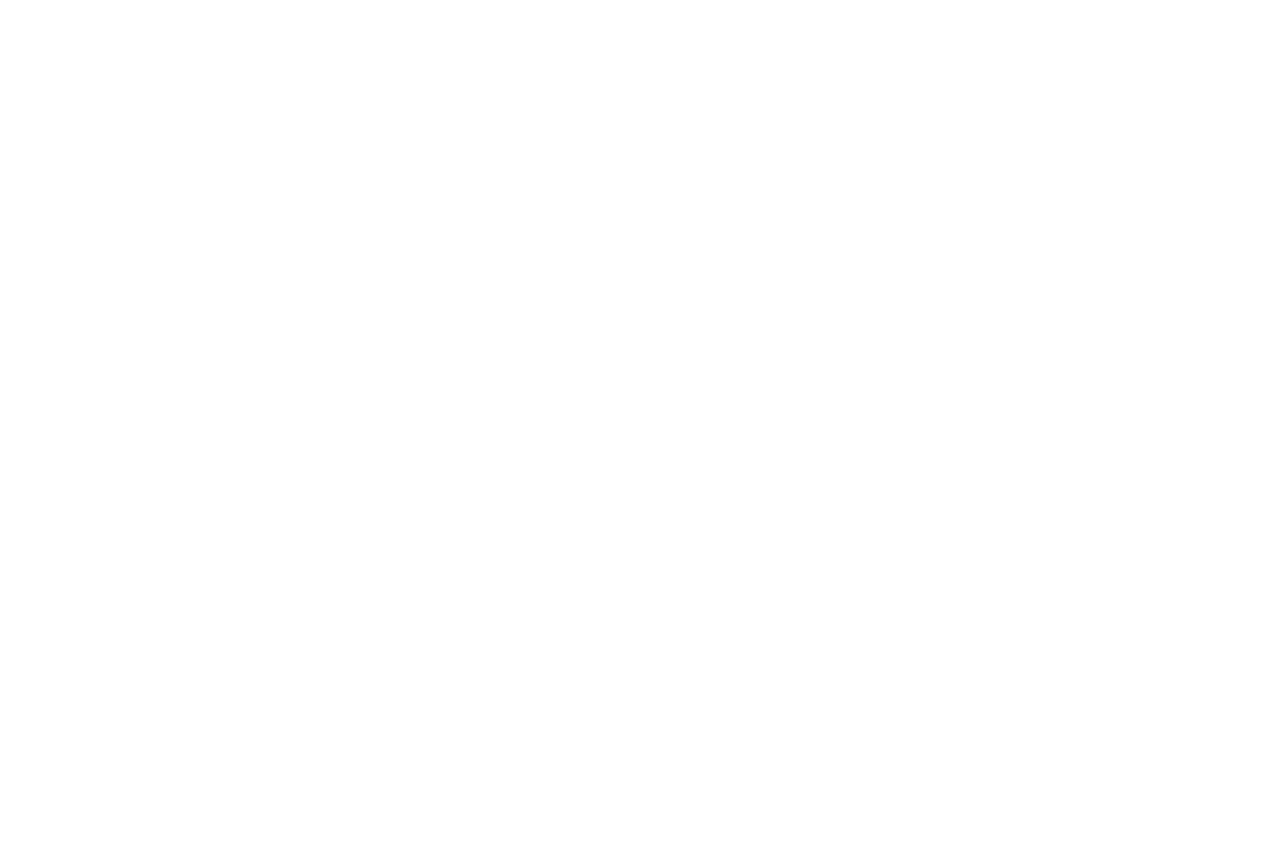
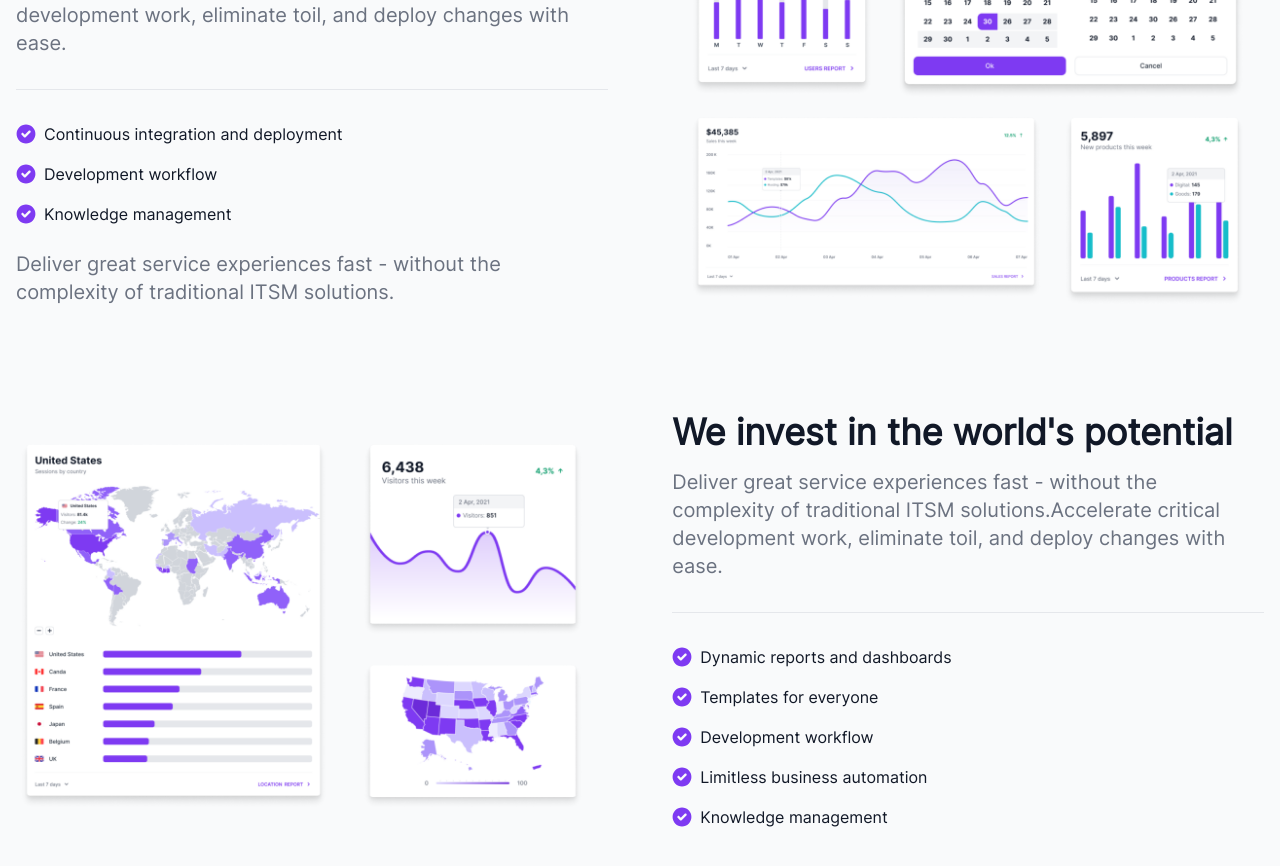
Before and after one commit to nomaan-07/Landwind-React, a React (Vite) app: page / in a window 1280 px wide. Shown: the part 1580-2446 px from the top of the page. Before the commit the page ends 1264 px from the top, so only its background shows below. Built offline with nearby package versions, Linux system fonts and the light colour scheme.

Commit message:
Feat: Features Section Complete

```diff
--- /dev/null
+++ b/src/components/home-page/features-section/FeatureImage.jsx
@@ -0,0 +1,9 @@
+function FeatureImage({ className = "", src }) {
+  return (
+    <div className={`lg:w-1/2 xl:py-2.5 ${className}`}>
+      <img src={`./images/${src}`} alt="features" />
+    </div>
+  );
+}
+
+export default FeatureImage;
--- /dev/null
+++ b/src/components/home-page/features-section/FeatureList.jsx
@@ -0,0 +1,16 @@
+import Icon from "../../../ui/Icon";
+
+function FeatureList({ options }) {
+  return (
+    <div className="mt-6 space-y-4 font-medium xl:mt-8">
+      {options.map((item) => (
+        <div className="flex items-center gap-2" key={item.id}>
+          <Icon className="h-5 w-5" icon="check-circle" />
+          <span>{item.option}</span>
+        </div>
+      ))}
+    </div>
+  );
+}
+
+export default FeatureList;
--- /dev/null
+++ b/src/components/home-page/features-section/FeaturesSections.jsx
@@ -0,0 +1,57 @@
+import SectionCaption from "../../../ui/SectionCaption";
+import SectionTitle from "../../../ui/SectionTitle";
+import FeatureImage from "./FeatureImage";
+import FeatureList from "./FeatureList";
+
+const firstOptions = [
+  { id: 1, option: "Continuous integration and deployment" },
+  { id: 2, option: "Development workflow" },
+  { id: 3, option: "Knowledge management" },
+];
+
+const secondOptions = [
+  { id: 1, option: "Dynamic reports and dashboards" },
+  { id: 2, option: "Templates for everyone" },
+  { id: 3, option: "Development workflow" },
+  { id: 4, option: "Limitless business automation" },
+  { id: 5, option: "Knowledge management" },
+];
+
+function FeaturesSections() {
+  return (
+    <section className="mt-16 bg-gray-50 py-16 md:mt-20 md:py-20 lg:mt-24 lg:py-24">
+      <div className="container">
+        <div className="flex flex-col gap-10 md:gap-12 lg:flex-row lg:items-center lg:justify-between xl:gap-16">
+          <div className="lg:w-1/2">
+            <SectionTitle>Work with tools you already use</SectionTitle>
+            <SectionCaption className="mt-4 border-b border-b-gray-200 pb-6 xl:pb-8">
+              Deliver great service experiences fast - without the complexity of
+              traditional ITSM solutions.Accelerate critical development work,
+              eliminate toil, and deploy changes with ease.
+            </SectionCaption>
+            <FeatureList options={firstOptions} />
+            <SectionCaption className="mt-6">
+              Deliver great service experiences fast - without the complexity of
+              traditional ITSM solutions.
+            </SectionCaption>
+          </div>
+          <FeatureImage className="xl:pl-2.5" src="features-1.png" />
+        </div>
+        <div className="mt-20 flex flex-col-reverse gap-10 md:gap-12 lg:flex-row lg:items-center lg:justify-between xl:gap-16">
+          <FeatureImage className="xl:pr-2.5" src="features-2.png" />
+          <div className="lg:w-1/2">
+            <SectionTitle>We invest in the world&apos;s potential</SectionTitle>
+            <SectionCaption className="mt-4 border-b border-b-gray-200 pb-6 xl:pb-8">
+              Deliver great service experiences fast - without the complexity of
+              traditional ITSM solutions.Accelerate critical development work,
+              eliminate toil, and deploy changes with ease.
+            </SectionCaption>
+            <FeatureList options={secondOptions} />
+          </div>
+        </div>
+      </div>
+    </section>
+  );
+}
+
+export default FeaturesSections;
--- a/src/pages/HomePage.jsx
+++ b/src/pages/HomePage.jsx
@@ -1,3 +1,4 @@
+import FeaturesSections from "../components/home-page/features-section/FeaturesSections";
 import Hero from "../components/home-page/hero/Hero";
 import Logos from "../components/home-page/logos/Logos";
 
@@ -6,6 +7,7 @@
     <main>
       <Hero />
       <Logos />
+      <FeaturesSections />
     </main>
   );
 }
--- /dev/null
+++ b/src/ui/Icon.jsx
@@ -0,0 +1,9 @@
+function Icon({ className = "", icon }) {
+  return (
+    <svg className={className}>
+      <use href={`/icons.svg#${icon}`}></use>
+    </svg>
+  );
+}
+
+export default Icon;
--- /dev/null
+++ b/src/ui/SectionTitle.jsx
@@ -0,0 +1,9 @@
+function SectionTitle({ className = "", children }) {
+  const baseStyles =
+    "text-2xl font-extrabold leading-tight md:text-3xl xl:text-4xl";
+  const combinedStyles = `${baseStyles} ${className}`;
+
+  return <h2 className={combinedStyles}>{children}</h2>;
+}
+
+export default SectionTitle;
```
Also changed, not shown: public/images/features-2.png (renamed from public/images/feature-2.png).
